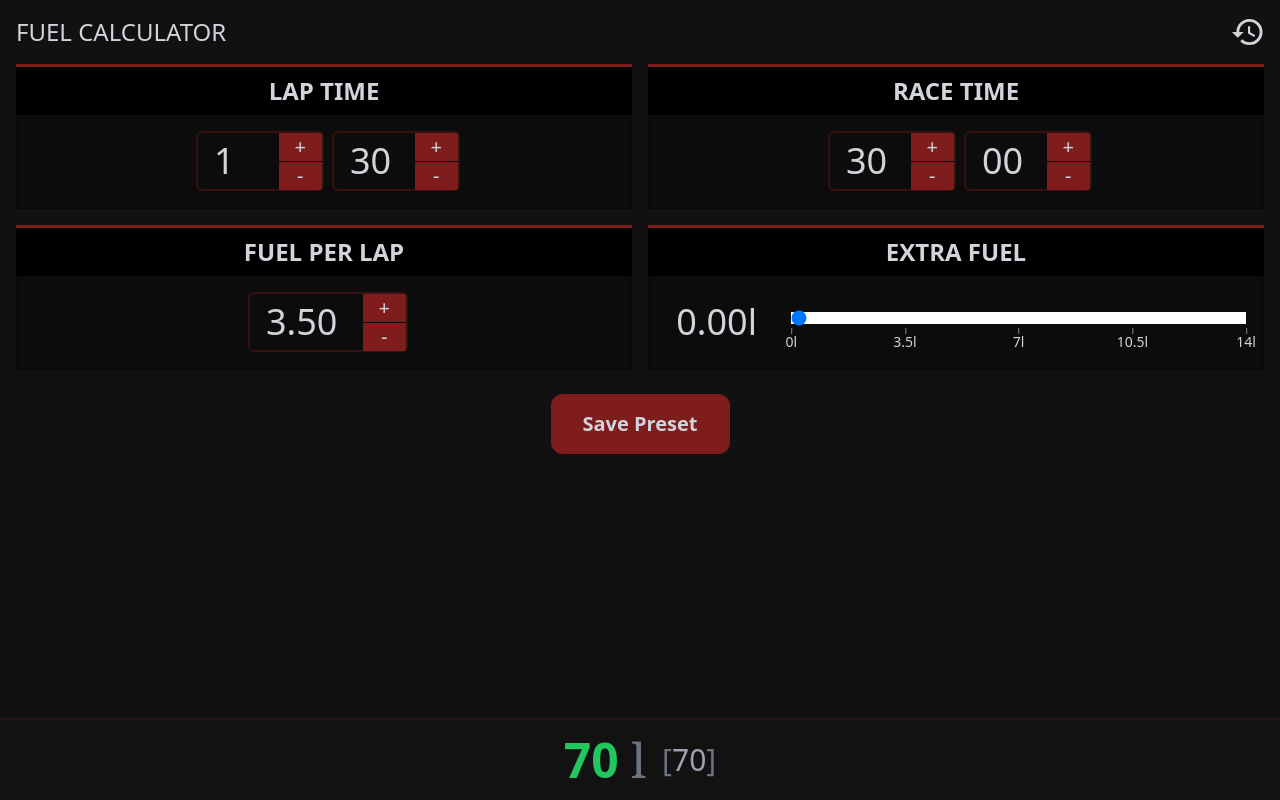
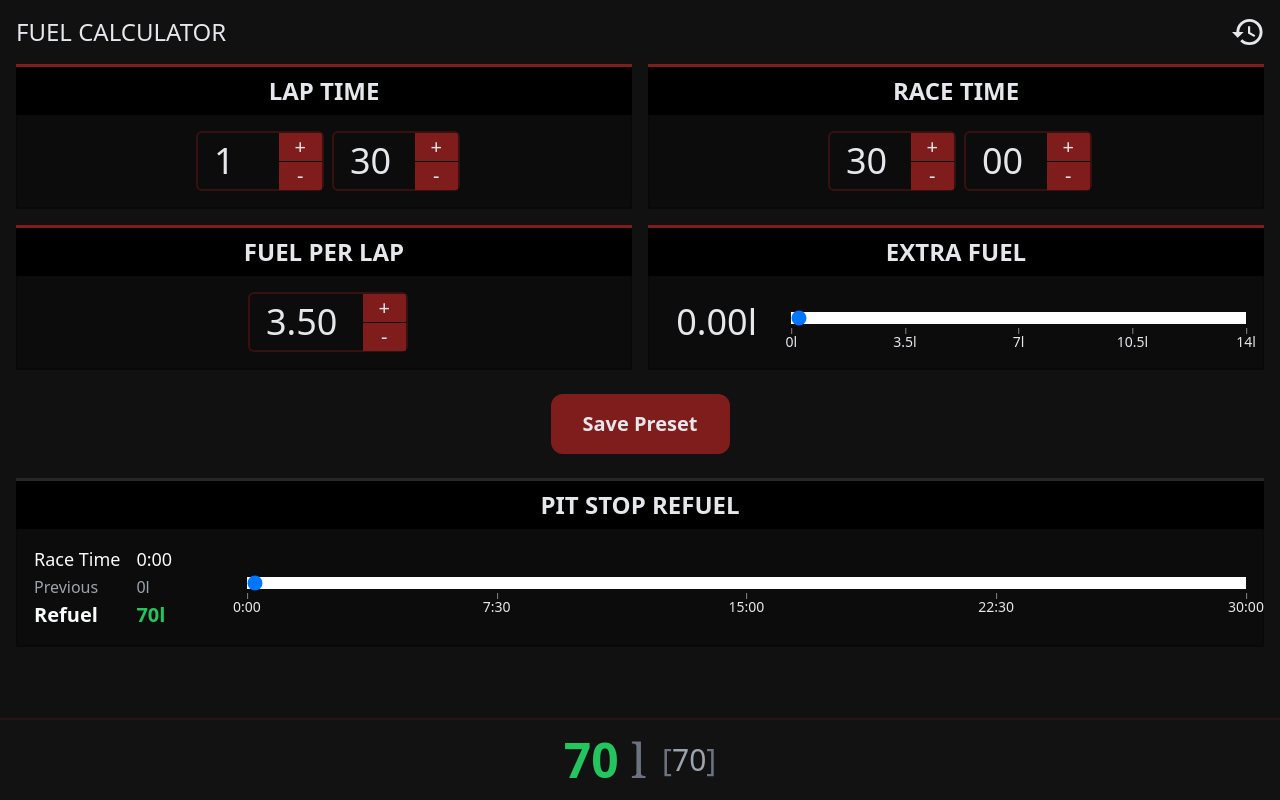
Before and after one commit to vntw/fuel-calc-pwa, a Preact app: page / in a window 1280 px wide. Built offline with nearby package versions, Linux system fonts and the light colour scheme.

Commit message:
Add helper box for pit stop refuel amount

```diff
--- a/src/app.tsx
+++ b/src/app.tsx
@@ -12,7 +12,7 @@ export function App() {
   };
 
   return (
-    <div class="flex flex-col items-center text-gray-300">
+    <div class="flex flex-col items-center text-gray-200">
       <div class="container flex flex-col">
         <header class="flex flex-row items-center justify-between py-4">
           <h1 class="cursor-default text-2xl uppercase">Fuel Calculator</h1>
--- a/src/components/box.tsx
+++ b/src/components/box.tsx
@@ -2,13 +2,23 @@ import { ComponentChildren } from 'preact';
 
 type Props = {
   header?: ComponentChildren;
+  footer?: ComponentChildren;
+  secondary?: boolean;
   children: ComponentChildren;
-  footer?: ComponentChildren;
 };
 
-export function Box({ children, header = null, footer = null }: Props) {
+export function Box({
+  children,
+  secondary = false,
+  header = null,
+  footer = null,
+}: Props) {
   return (
-    <div class="flex flex-col border-t-3 border-t-red-900">
+    <div
+      class={`flex flex-col border-t-3 ${
+        secondary ? 'border-t-zinc-800' : 'border-t-red-900'
+      }`}
+    >
       {header && (
         <div class="bg-black px-4 py-2 text-center text-2xl font-bold uppercase">
           {header}
--- a/src/components/calculator.tsx
+++ b/src/components/calculator.tsx
@@ -5,6 +5,7 @@ import { NumberInput } from './number-input';
 import { Presets } from './presets';
 import { Box } from './box';
 import { RangeInput } from './range-input';
+import { formatSecondsToDuration, minutesToSeconds, padZero } from '../util';
 
 type Props = {
   showPresets: boolean;
@@ -22,12 +23,12 @@ export function Calculator({ showPresets, onPresetPopulate }: Props) {
     fuelPerLap: 3.5,
     extraFuel: 0,
   });
-
   const [extraFuelRangeOptions, setExtraFuelRangeOptions] = useState({
     step: 0.25,
     min: 0,
     max: 10,
   });
+  const [pitStopAt, setPitStopAt] = useState(0);
 
   useEffect(() => {
     const data = load(KEY_CURRENT_VALUES);
@@ -162,9 +163,6 @@ export function Calculator({ showPresets, onPresetPopulate }: Props) {
                   onNumberInput(value, 'extraFuel');
                 }}
                 scaleLabels={(min, max) => {
-                  let i = 1;
-                  let current = 0;
-
                   const labels = [
                     { pos: 0, label: `${formatLiters(min, true)}l` },
                     {
@@ -173,25 +171,18 @@ export function Calculator({ showPresets, onPresetPopulate }: Props) {
                     },
                   ];
 
-                  for (;;) {
-                    current = i * inputValues.fuelPerLap;
+                  const fpl =
+                    inputValues.fuelPerLap > 0 ? inputValues.fuelPerLap : 1;
 
-                    if (current >= max) {
-                      break;
-                    }
-
+                  for (
+                    let i = 1;
+                    i <= Math.max(Math.floor(max / fpl) - 1, 1);
+                    i++
+                  ) {
                     labels.push({
-                      pos:
-                        ((i * inputValues.fuelPerLap) /
-                          extraFuelRangeOptions.max) *
-                        100,
-                      label: `${formatLiters(
-                        i * inputValues.fuelPerLap,
-                        true,
-                      )}l`,
+                      pos: ((i * fpl) / max) * 100,
+                      label: `${formatLiters(i * fpl, true)}l`,
                     });
-
-                    i++;
                   }
 
                   return labels;
@@ -208,6 +199,77 @@ export function Calculator({ showPresets, onPresetPopulate }: Props) {
         </button>
       </div>
 
+      <Box header="Pit Stop Refuel" secondary>
+        <RangeInput
+          mobileWrap
+          name="pitStopAt"
+          value={pitStopAt}
+          step={1}
+          min={0}
+          max={minutesToSeconds(
+            inputValues.raceMinutes,
+            inputValues.raceSeconds,
+          )}
+          onChange={(value) => {
+            setPitStopAt(value);
+          }}
+          renderValue={(value) => {
+            const raceSeconds = minutesToSeconds(
+              inputValues.raceMinutes,
+              inputValues.raceSeconds,
+            );
+            const before = (value / raceSeconds) * fuelResult;
+            const after = fuelResult - before;
+
+            return (
+              <div class="grid w-max grid-cols-2 gap-y-0.5 gap-x-4 text-left text-base tabular-nums text-gray-400">
+                <div class="text-lg text-gray-50">Race Time</div>
+                <div class="text-left text-lg text-gray-50">
+                  {formatSecondsToDuration(value)}
+                </div>
+                <div>Previous</div>
+                <div class="text-left">{formatLiters(before, true)}l</div>
+                <div class="text-xl font-bold text-gray-50">Refuel</div>
+                <div class="text-left text-xl font-bold text-green-500">
+                  {formatLiters(after, true)}l
+                </div>
+              </div>
+            );
+          }}
+          scaleLabels={() => {
+            const raceSeconds = minutesToSeconds(
+              inputValues.raceMinutes,
+              inputValues.raceSeconds,
+            );
+            const prog25 = raceSeconds * 0.25;
+            const prog50 = raceSeconds * 0.5;
+            const prog75 = raceSeconds * 0.75;
+
+            return [
+              { pos: 0, label: '0:00' },
+              {
+                pos: 25,
+                label: formatSecondsToDuration(prog25),
+              },
+              {
+                pos: 50,
+                label: formatSecondsToDuration(prog50),
+              },
+              {
+                pos: 75,
+                label: formatSecondsToDuration(prog75),
+              },
+              {
+                pos: 100,
+                label: `${inputValues.raceMinutes}:${padZero(
+                  inputValues.raceSeconds,
+                )}`,
+              },
+            ];
+          }}
+        />
+      </Box>
+
       <output class="fixed bottom-0 left-0 flex w-full flex-row justify-center space-x-32 overflow-y-hidden overflow-x-scroll border-t-2 border-t-[#7e1e2038] bg-[#131313f0] py-4">
         <div class="flex flex-row items-center justify-center space-x-4">
           <div class="whitespace-nowrap text-5xl font-bold tabular-nums text-green-500">
--- a/src/components/range-input.tsx
+++ b/src/components/range-input.tsx
@@ -8,13 +8,15 @@ type Props = {
   max: number;
   step: number;
   onChange: (value: number) => void;
+  renderValue?: (value: number) => JSX.Element;
+  mobileWrap?: boolean;
   scaleLabels?: (
     min: number,
     max: number,
   ) => Array<{ pos: number; label: string }>;
 };
 
-const scaleLabel = (pos: number, label: string) => (
+const renderScaleLabel = (pos: number, label: string) => (
   <span
     className="absolute top-0 -translate-x-1/2 after:absolute after:-top-1 after:left-1/2 after:inline-block after:h-[6px] after:w-[1px] after:bg-white/50 after:content-['']"
     style={{
@@ -32,6 +34,8 @@ export function RangeInput({
   max,
   step,
   onChange,
+  mobileWrap = false,
+  renderValue,
   scaleLabels,
 }: Props) {
   const handleValueChange = ({
@@ -52,12 +56,22 @@ export function RangeInput({
   const labels = scaleLabels ? scaleLabels(min, max) : [];
 
   return (
-    <div class="relative flex w-full flex-row items-center gap-6">
+    <div
+      class={`relative flex ${
+        mobileWrap ? 'flex-col px-4 pb-8 md:flex-row md:p-0' : 'flex-row'
+      } w-full items-center gap-6`}
+    >
       <output class="relative flex select-none whitespace-nowrap text-center text-4xl">
-        <span class="invisible">99.99l</span>
-        <span className="absolute inset-0 tabular-nums">
-          {value.toFixed(2)}l
-        </span>
+        {renderValue ? (
+          renderValue(value)
+        ) : (
+          <>
+            <span class="invisible">99.99l</span>
+            <span class="absolute inset-0 tabular-nums">
+              {value.toFixed(2)}l
+            </span>
+          </>
+        )}
       </output>
       <div class="w-full space-y-2">
         <input
@@ -77,7 +91,7 @@ export function RangeInput({
         {labels.length > 0 && (
           <ul class="relative block text-sm">
             {labels.map(({ pos, label }) => (
-              <li key={pos}>{scaleLabel(pos, label)}</li>
+              <li key={pos}>{renderScaleLabel(pos, label)}</li>
             ))}
           </ul>
         )}
--- a/src/fuel.ts
+++ b/src/fuel.ts
@@ -1,6 +1,16 @@
+import { minutesToSeconds } from './util';
+
 export function calc(values: FuelInputValues): number {
-  const lapSeconds = values.lapTimeMinutes * 60 + values.lapTimeSeconds;
-  const raceSeconds = values.raceMinutes * 60 + values.raceSeconds;
+  const lapSeconds = minutesToSeconds(
+    values.lapTimeMinutes,
+    values.lapTimeSeconds,
+  );
+  const raceSeconds = minutesToSeconds(values.raceMinutes, values.raceSeconds);
+
+  if (lapSeconds <= 0 || raceSeconds <= 0 || values.fuelPerLap <= 0) {
+    return 0;
+  }
+
   const laps = raceSeconds / lapSeconds;
 
   return laps * values.fuelPerLap + values.extraFuel;
--- a/src/util.ts
+++ b/src/util.ts
@@ -3,3 +3,8 @@ export const padZero = (number: number): string =>
 
 export const clamp = (num: number, min: number, max: number) =>
   Math.min(Math.max(num, min), max);
+
+export const formatSecondsToDuration = (seconds: number) =>
+  `${Math.floor(seconds / 60)}:${padZero(seconds % 60)}`;
+
+export const minutesToSeconds = (min: number, sec: number) => min * 60 + sec;
```
